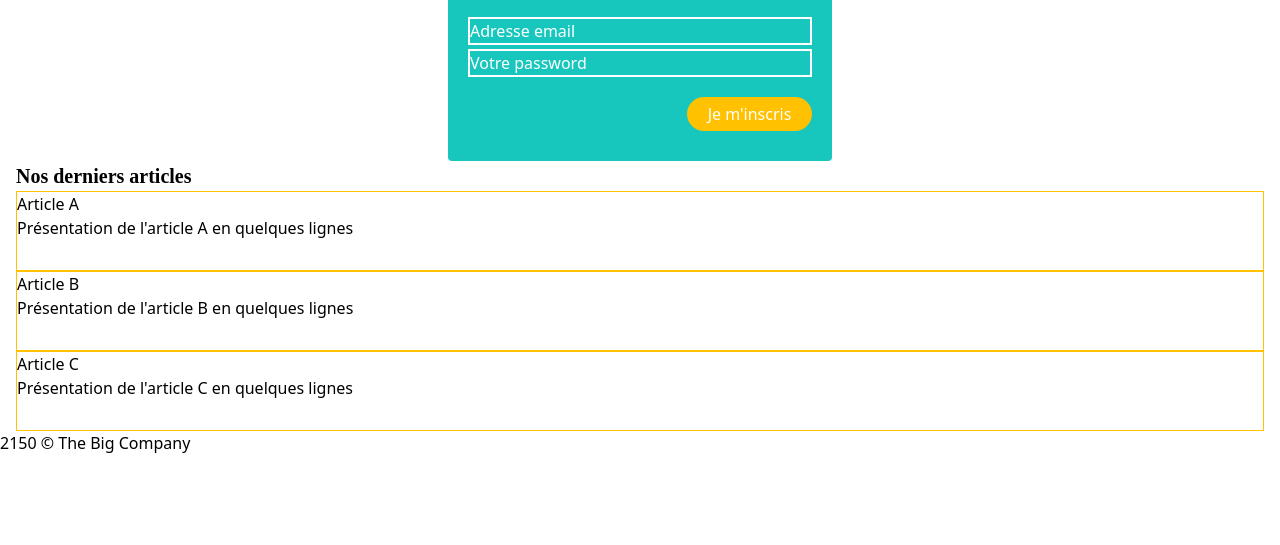
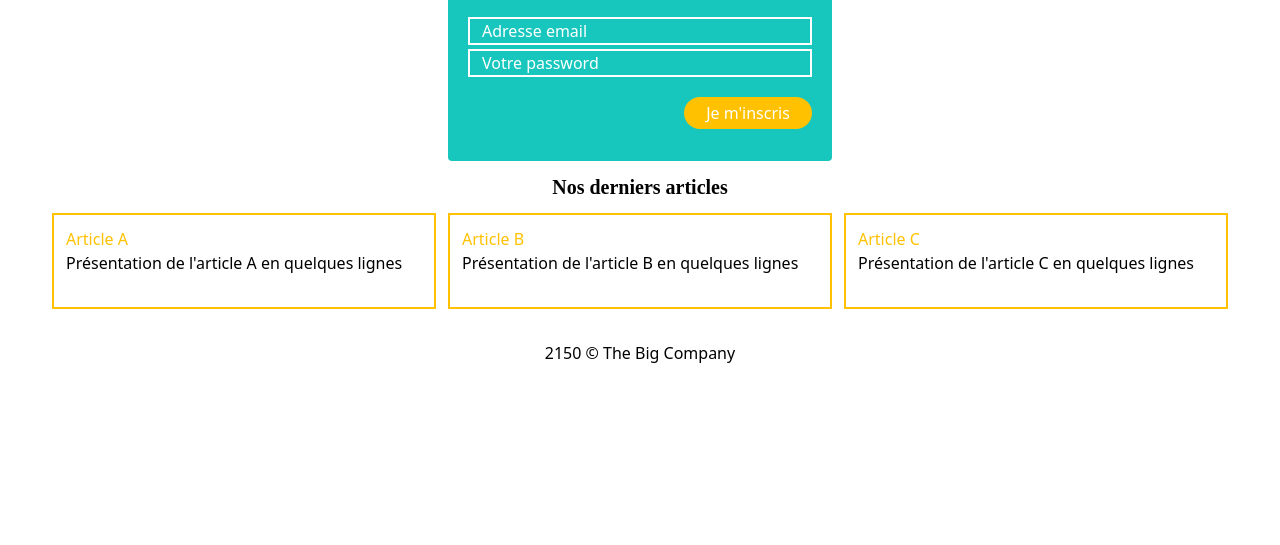
Before and after one commit to DamienM-dev/BigCompany, a website: page public/index.html in a window 1280 px wide. Shown: the part 255-800 px from the top of the page. Drawn offline with Linux system fonts and the light colour scheme.

Commit message:
class fini à 90%

```diff
--- a/public/index.html
+++ b/public/index.html
@@ -8,7 +8,7 @@
     <title>The Big Company</title>
 </head>
 <body>
-    <div class="container">
+    <div class="">
         <header class="bg-primary rounded-b-3xl h-56">
             <nav class="flex justify-between mx-2 pt-5">
                 <h1 class="titreStyle">The Big Company</h1>
@@ -31,8 +31,8 @@
                     <p class="pt-8 text-xl">Inscrivez-vous </p>
                     <div class="flex flex-col gap-1  mx-auto mt-5">
 
-                        <input type="email" name="email" id="email" placeholder="Adresse email" class=" bg-tertiary border-2 border-white placeholder:text-white">
-                        <input type="password" name="password" id="password" placeholder="Votre password" class=" bg-tertiary border-2 border-white placeholder:text-white mb-2">
+                        <input type="email" name="email" id="email" placeholder="Adresse email" class=" formFildStyle">
+                        <input type="password" name="password" id="password" placeholder="Votre password" class="formFildStyle mb-2">
                     </div>
 
                   <div class="flex flex-row-reverse mt-3">
@@ -42,25 +42,28 @@
 
             </form>
 
-            <article class="mx-4">
-                <h3 class="titreStyle">Nos derniers articles</h3>
+            <article class="flex flex-col justify-center mx-auto">
+                <h3 class="titreStyle my-3 md:text-center">Nos derniers articles</h3>
 
+                <div class="flex flex-col gap-3 md:flex-row justify-center">
                     <section class="sectionStyle">
-                    <h4 class="">Article A</h4>
-                    <p>Présentation de l'article A en quelques lignes</p>
+                        <h4 class="titreSectionStyle">Article A</h4>
+                        <p class="ml-3">Présentation de l'article A en quelques lignes</p>
                     </section>
                     <section class="sectionStyle">
-                    <h4>Article B</h4>
-                    <p>Présentation de l'article B en quelques lignes</p>
+                        <h4 class="titreSectionStyle">Article B</h4>
+                        <p class="ml-3">Présentation de l'article B en quelques lignes</p>
                     </section>
                     <section class="sectionStyle">
-                    <h4>Article C</h4>
-                    <p>Présentation de l'article C en quelques lignes</p>
+                        <h4 class="titreSectionStyle">Article C</h4>
+                        <p class="ml-3">Présentation de l'article C en quelques lignes</p>
                     </section>
                 </article>
+                </div>
+
         </main>
 
-        <footer>
+        <footer class="text-center mt-8">
             <p>2150 © The Big Company</p>
         </footer>
     </div>
--- a/src/style.css
+++ b/src/style.css
@@ -6,23 +6,23 @@
 @tailwind utilities;
 
 .titreStyle {
-font-weight: bold;
-font-family: 'OpenSans';
-font-size: 20px;
+    @apply font-bold font-['OpenSans'] text-xl;
+
+}
+.formFildStyle {
+    @apply bg-tertiary border-2 border-white placeholder:text-white placeholder:pl-3;
 }
 
+.buttonStyle {
+    @apply bg-secondary w-32 text-white p-1 rounded-3xl text-center;
 
-.buttonStyle {
-    background-color: #ffc100;
-    width: 125px;
-    color: white;
-    padding: 5px;
-    border-radius: 25px;
-    text-align: center;
 }
 
 .sectionStyle {
-    border: 1px solid #ffc100;
-    width: 100%;
-    height: 80px;
+    @apply border-solid border-2 border-secondary w-full h-24 lg:w-96;
+
 }
+
+.titreSectionStyle {
+    @apply text-secondary mt-3 ml-3;
+}
```
Also changed, not shown: public/style.css. Lines whose indentation alone changed are shown as unchanged.
